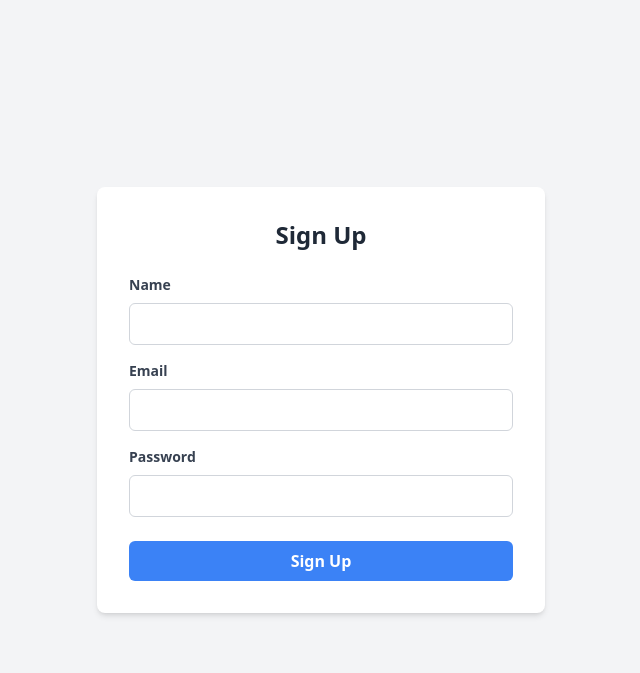
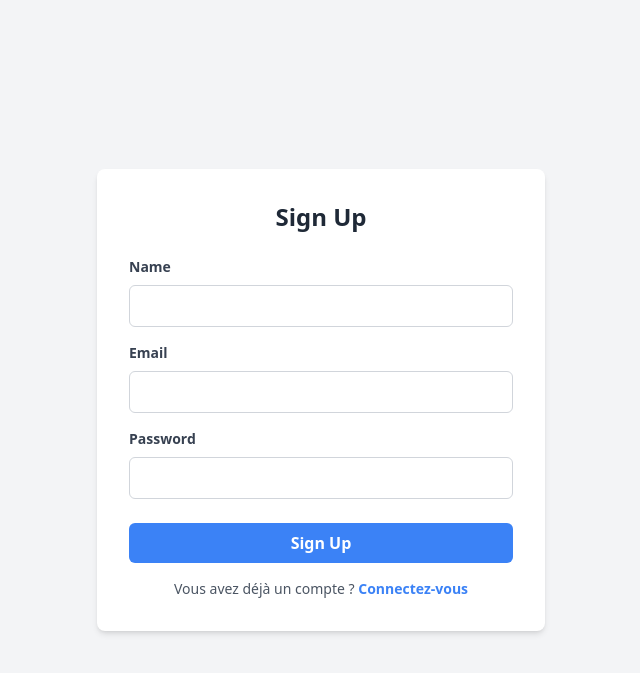
Before and after one commit to Youcode-Classe-E-2024-2025/Amine_Sabri_Project, a PHP site: page /amine_Sabri_Project/views/sign/signUp.php in a window 1280 px wide. Shown: the top 673 px of the page, without its empty margins (319-959 px from the left). Run offline with PHP 8.4, Linux system fonts and the light colour scheme; some libraries are stand-ins or nearby versions.

Commit message:
ajouté link dans le formulaire

```diff
--- a/model/user.php
+++ b/model/user.php
@@ -123,7 +123,7 @@ class User{
 }
 
 $user = new User();
-$user->deleteUser(2);
+// $user->deleteUser(2);
 // $user->UpdateUser(1, 'Amine', 'amine@gmail.com', '123456', 2);
 // $insert->signUp("user","user@gmail.com","123456");
 // $insert->signIn("user@gmail.com","123456");
--- a/views/layouts/guest.php
+++ b/views/layouts/guest.php
@@ -40,7 +40,6 @@ require_once '../../model/projet.php';
 
                             echo "
                             <div class='bg-white border border-gray-300 shadow-lg rounded-lg overflow-hidden transform hover:scale-105 hover:shadow-xl transition duration-300'>
-                                <a href='./todo.php?id=" . $project['id'] . "'>
                                     <div class='bg-gradient-to-r from-green-400 via-blue-500 to-purple-600 p-2'>
                                         <h2 class='text-xl font-bold mb-1 text-white'>{$project['name']}</h2>
                                     </div>
@@ -48,9 +47,7 @@ require_once '../../model/projet.php';
                                         <p class='text-gray-700 mb-2'>
                                             <strong>Visibility:</strong> <span class='{$visibilityColor}'>" . ucfirst($project['visibility']) . "</span>
                                         </p>
-                                        <p class='text-gray-700 mb-2'>
-                                            <strong>Description:</strong> {$project['description']}
-                                        </p>
+
                                         <p class='text-gray-700 mb-2'>
                                             <strong>Description:</strong> {$project['users_name']}
                                         </p>
@@ -58,7 +55,6 @@ require_once '../../model/projet.php';
                                             <a href='editProject.php?id={$project['id']}' class='text-indigo-500 py-1 px-3 rounded-full hover:text-indigo-700 transition duration-300'><i class='bi bi-pencil-square'></i></a>
                                         </div>
                                     </div>
-                                </a>
                             </div>";
                         }
                     } else {
--- a/views/sign/signIn.php
+++ b/views/sign/signIn.php
@@ -33,6 +33,11 @@
                 Se connecter
             </button>
         </form>
+        <p class="text-center text-sm text-gray-600 mt-4">
+        Pas encore de compte ?
+        <a href="./signUp.php"
+           class="text-blue-500 font-bold hover:underline">Inscrivez-vous</a>
+    </p>
     </div>
 
     <script>
--- a/views/sign/signUp.php
+++ b/views/sign/signUp.php
@@ -39,6 +39,11 @@
                 Sign Up
             </button>
         </form>
+        <p class="text-center text-sm text-gray-600 mt-4">
+            Vous avez déjà un compte ?
+        <a href="./signIn.php"
+           class="text-blue-500 font-bold hover:underline">Connectez-vous</a>
+    </p>
     </div>
 
     <script>
```
Also changed, not shown: views/includes/task.php (deleted).
